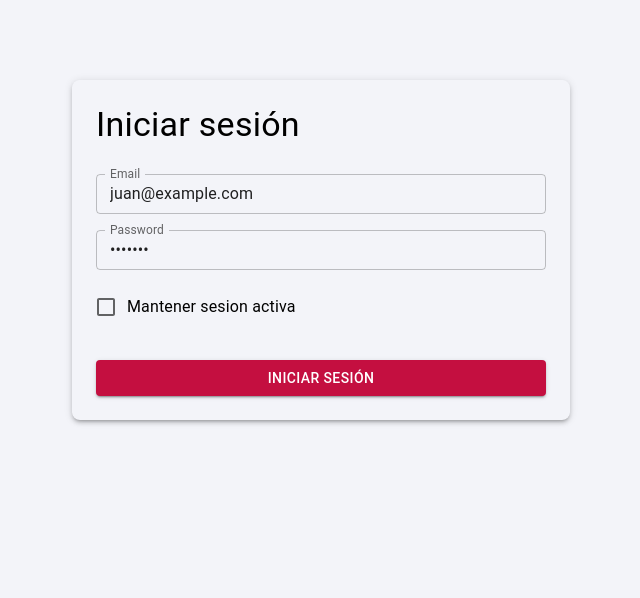
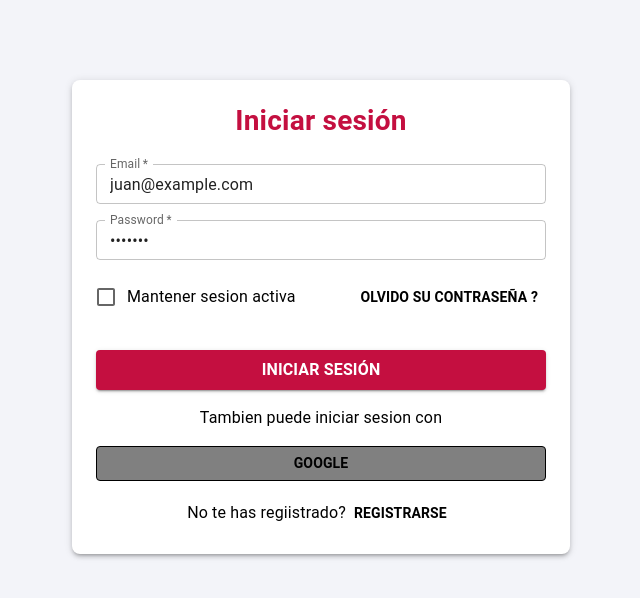
Before and after one commit to dvidaillet/powerloads-mio-vite, a React (Vite) app: page /login in a window 1280 px wide. Shown: the top 598 px of the page, without its empty margins (319-959 px from the left). Built offline with nearby package versions, Linux system fonts and the light colour scheme.

Commit message:
add styles to loguin view

```diff
--- a/src/components/Form/Input/FormInput.tsx
+++ b/src/components/Form/Input/FormInput.tsx
@@ -11,6 +11,7 @@ interface FormInputProps {
   type?: string;
   errorMessage?: string;
   defaultValue?: string;
+  required?: boolean;
 }
 
 const FormInputComponent: React.FC<FormInputProps> = ({
@@ -20,6 +21,7 @@ const FormInputComponent: React.FC<FormInputProps> = ({
   type = "text",
   errorMessage,
   defaultValue = "",
+  required = false,
 }) => {
   const { t } = useTranslation();
   return (
@@ -31,6 +33,7 @@ const FormInputComponent: React.FC<FormInputProps> = ({
         <TextField
           {...field}
           label={t(label)}
+          required={required}
           variant="outlined"
           fullWidth
           size="small"
--- a/src/modules/loguin/LoguinView.tsx
+++ b/src/modules/loguin/LoguinView.tsx
@@ -39,15 +39,24 @@ const LoguinView = () => {
         display: "flex",
         flexDirection: "column",
         gap: 2,
+        backgroundColor: "white",
       }}
       component="form"
       onSubmit={handleSubmit(onSubmit)}
     >
-      <Typography variant="h4" gutterBottom>
+      <Typography
+        variant="h4"
+        gutterBottom
+        textAlign="center"
+        color="primary"
+        fontSize={28}
+        fontWeight={600}
+      >
         Iniciar sesión
       </Typography>
       <FormInputComponent
         name="email"
+        required={true}
         control={control}
         label="headerColumns.email"
         type="email"
@@ -56,25 +65,62 @@ const LoguinView = () => {
       <FormInputComponent
         name="password"
         control={control}
+        required={true}
         label="formFields.password"
         type="password"
         errorMessage={t(errors.email?.message || "")}
       />
-      <FormCheckboxComponent
-        control={control}
-        label="Mantener sesion activa"
-        name="activeSection"
-      />
+      <Box
+        display="flex"
+        flexDirection="row"
+        justifyContent="space-between"
+        alignItems="center"
+      >
+        <FormCheckboxComponent
+          control={control}
+          label="Mantener sesion activa"
+          name="activeSection"
+        />
+        <Button color="inherit">
+          <Typography fontWeight={600} fontSize={14}>
+            Olvido su contraseña ?
+          </Typography>
+        </Button>
+      </Box>
 
       <Button
         fullWidth
         variant="contained"
         color="primary"
         type="submit"
+        size="large"
         sx={{ mt: 2 }}
       >
-        Iniciar sesión
+        <Typography fontWeight={600}>Iniciar sesión</Typography>
       </Button>
+      <Typography textAlign="center">
+        Tambien puede iniciar sesion con
+      </Typography>
+      <Button
+        color="inherit"
+        // variant="outlined"
+        sx={{
+          backgroundColor: "grey",
+          border: "black 1px solid ",
+        }}
+      >
+        <Typography fontWeight={600} fontSize={14}>
+          Google
+        </Typography>
+      </Button>
+      <Typography textAlign="center">
+        No te has regiistrado?
+        <Button color="inherit">
+          <Typography fontWeight={600} fontSize={14}>
+            Registrarse
+          </Typography>
+        </Button>
+      </Typography>
     </Box>
   );
 };
```
